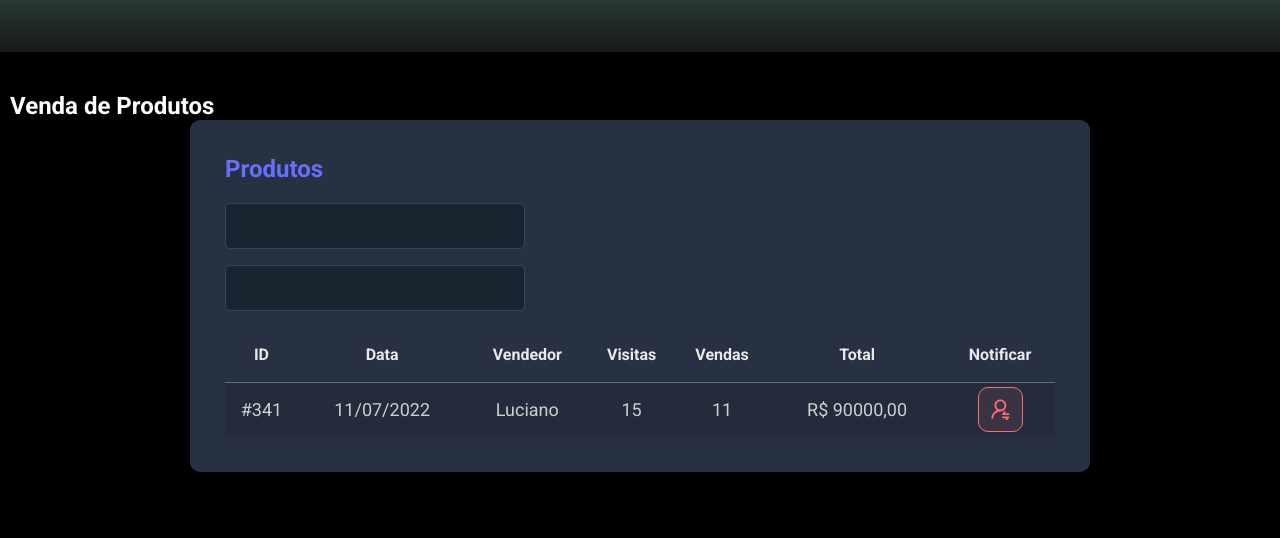
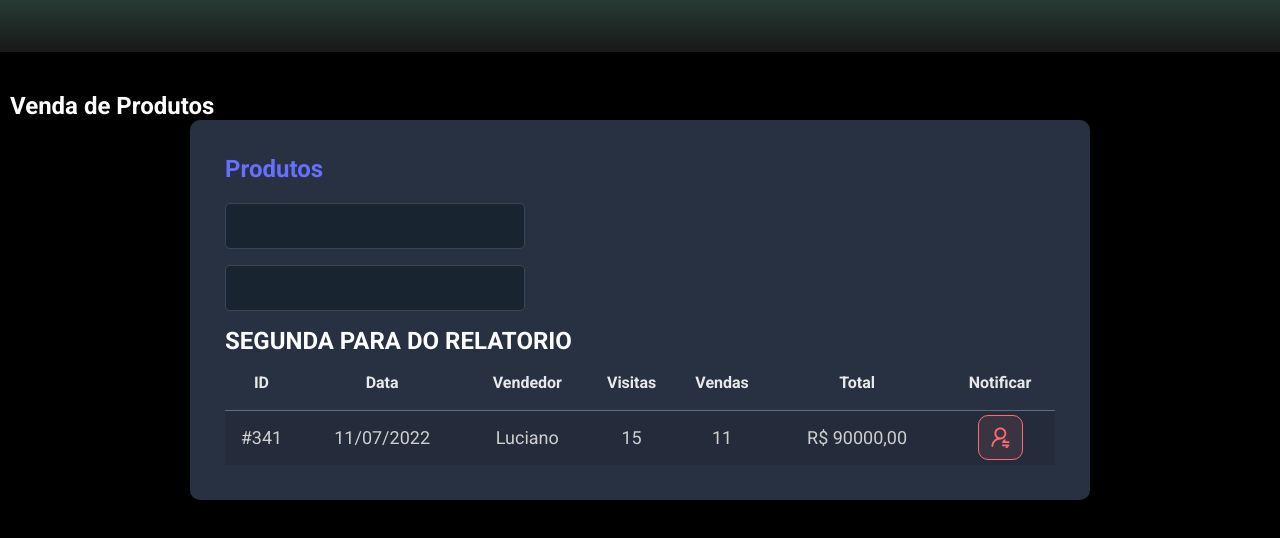
Before and after one commit to ljstecnologia/vendas, a plain HTML site: page vendas.html in a window 1280 px wide. Shown: the part 298-836 px from the top of the page. Before the commit the page ends 810 px from the top, so only its background shows below. Drawn offline with Linux system fonts and the light colour scheme.

Commit message:
Atualização do projeto

```diff
--- a/vendas.html
+++ b/vendas.html
@@ -50,6 +50,7 @@
                   </tr>
                 </thead>
                 <tbody>
+                  <h2>SEGUNDA PARA DO RELATORIO</h2>
                   <tr>
                     <td class="show992">#341</td>
                     <td class="show576">11/07/2022</td>
```
Also changed, not shown: index.html (+1 -0 lines).
